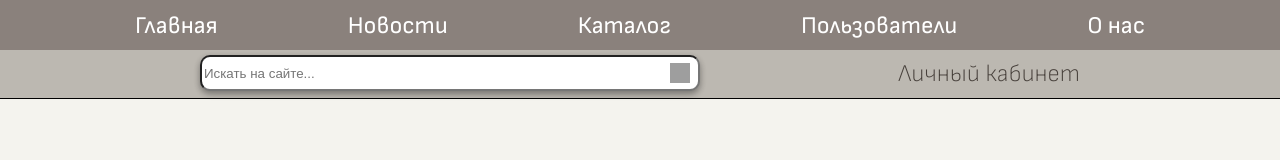
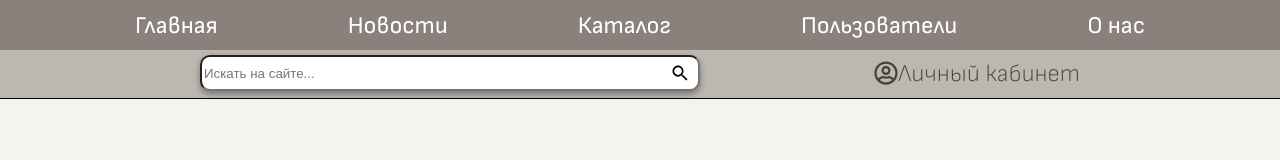
Before and after one commit to fridalif/collectioner_site, a Next.js app in the folder frontend/: page / in a window 1280 px wide. Shown: the top 160 px of the page. Built offline with nearby package versions, Linux system fonts and the light colour scheme; grey boxes are pictures that could not be loaded.

Commit message:
ended second header component

```diff
--- a/frontend/src/components/SecondHeader/SecondHeader.jsx
+++ b/frontend/src/components/SecondHeader/SecondHeader.jsx
@@ -1,14 +1,16 @@
 import styles from './SecondHeader.module.css'
+import { IoMdSearch } from "react-icons/io";
+import { FaRegUserCircle } from "react-icons/fa";
 
 export function SecondHeader(){
     return(
         <div class={styles.secondHeader}>
             <div class={styles.secondHeaderSearchfield}>
                 <input type="text" placeholder="Искать на сайте..." class={styles.secondHeaderSearchfieldInput} />
-                <img src="lupa.png" class={styles.secondHeaderSearchfieldImg} />
+                <IoMdSearch class={styles.secondHeaderSearchfieldImg} />
             </div>
             <div class={styles.secondHeaderCabinet}>
-                 Личный кабинет
+                 <FaRegUserCircle class={styles.secondHeaderCabinetImg} />Личный кабинет
             </div>
         </div>
     )
```
